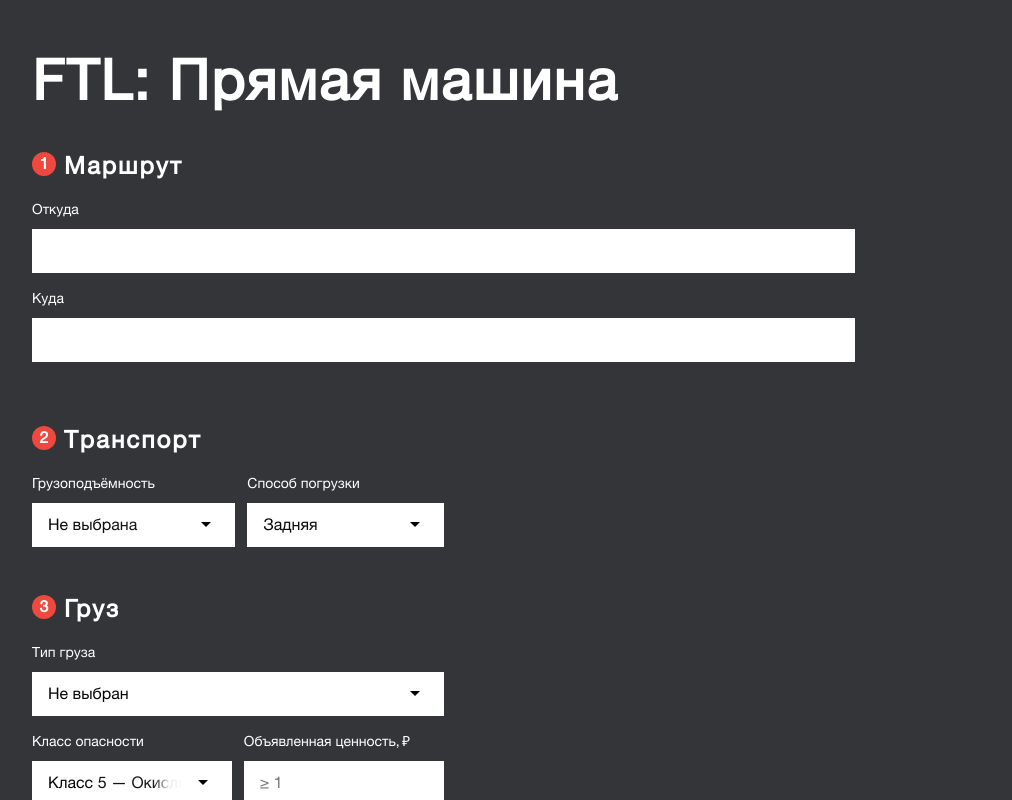
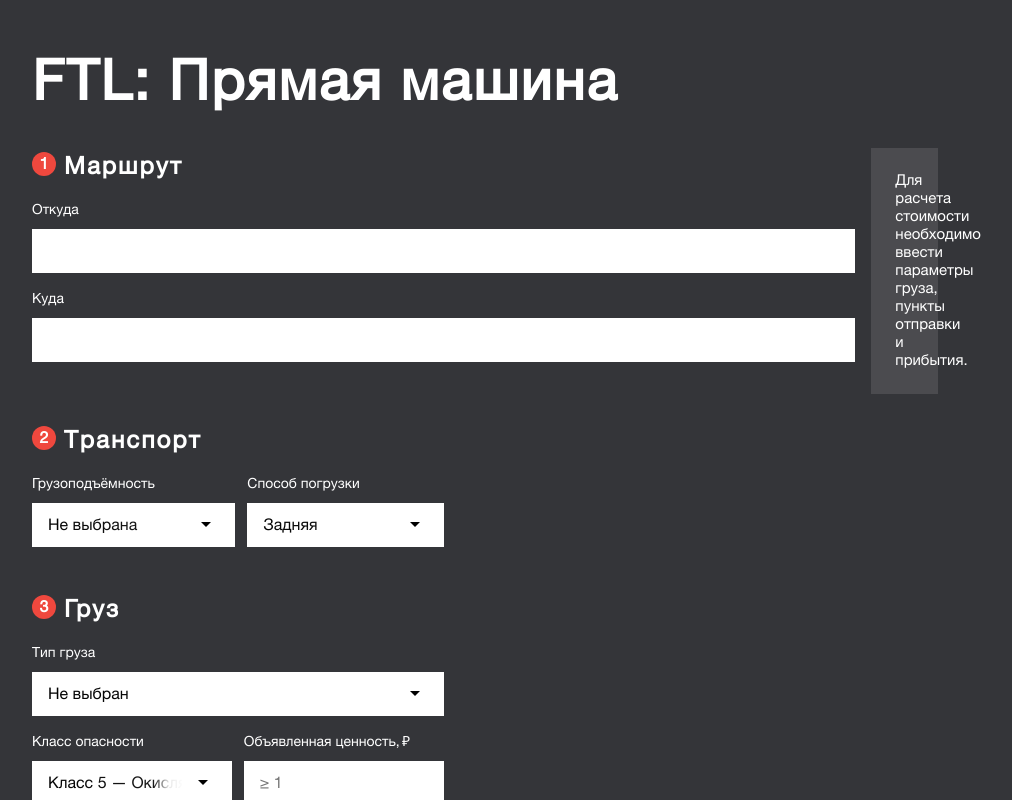
Before and after one commit to NikitaKozlov-R/test__dot-dot.ru, a Vue app: page / in a window 1280 px wide. Shown: the top 800 px of the page, without its empty margins (138-1150 px from the left). Built offline with nearby package versions, Linux system fonts and the light colour scheme.

Commit message:
complete base-hint component

```diff
--- a/src/components/base-components/base-hint.vue
+++ b/src/components/base-components/base-hint.vue
@@ -1,9 +1,36 @@
 <template>
-  <span></span>
+  <div class="base-hint">
+    <p class="base-hint__text">{{ text }}</p>
+  </div>
 </template>
 
 <script>
-export default {}
+export default {
+  props: {
+    text: {
+      type: String,
+      required: true,
+    },
+  },
+}
 </script>
 
-<style></style>
+<style>
+.base-hint {
+  width: 100%;
+  background-color: var(--COLOR-SUBSTRATE);
+  padding: 24px;
+  margin-top: 128px;
+}
+.base-hint__text {
+  font-size: 15px;
+  letter-spacing: normal;
+  line-height: 120%;
+  color: #fff;
+}
+@media screen and (max-width: 900px) {
+  .base-hint {
+    margin-top: 0;
+  }
+}
+</style>
```
